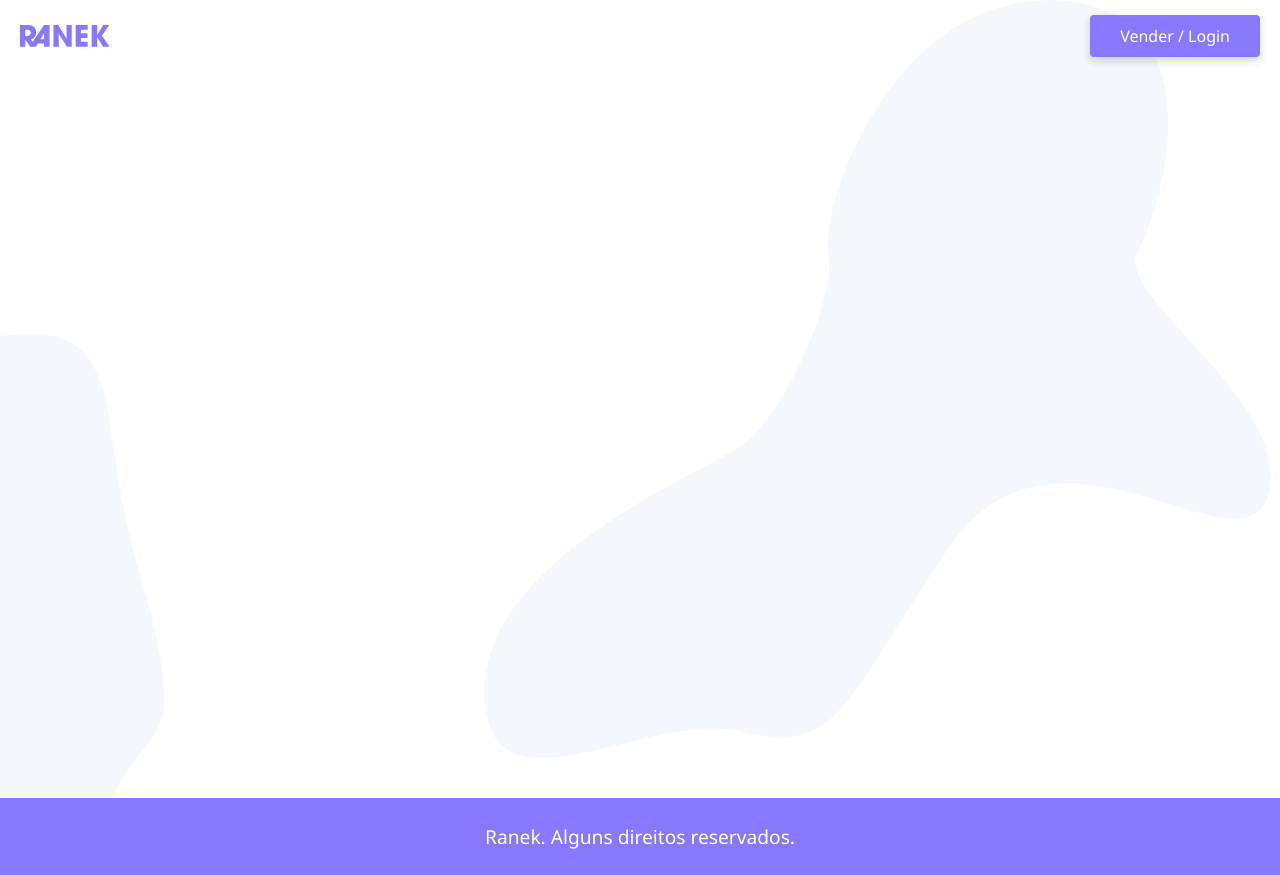
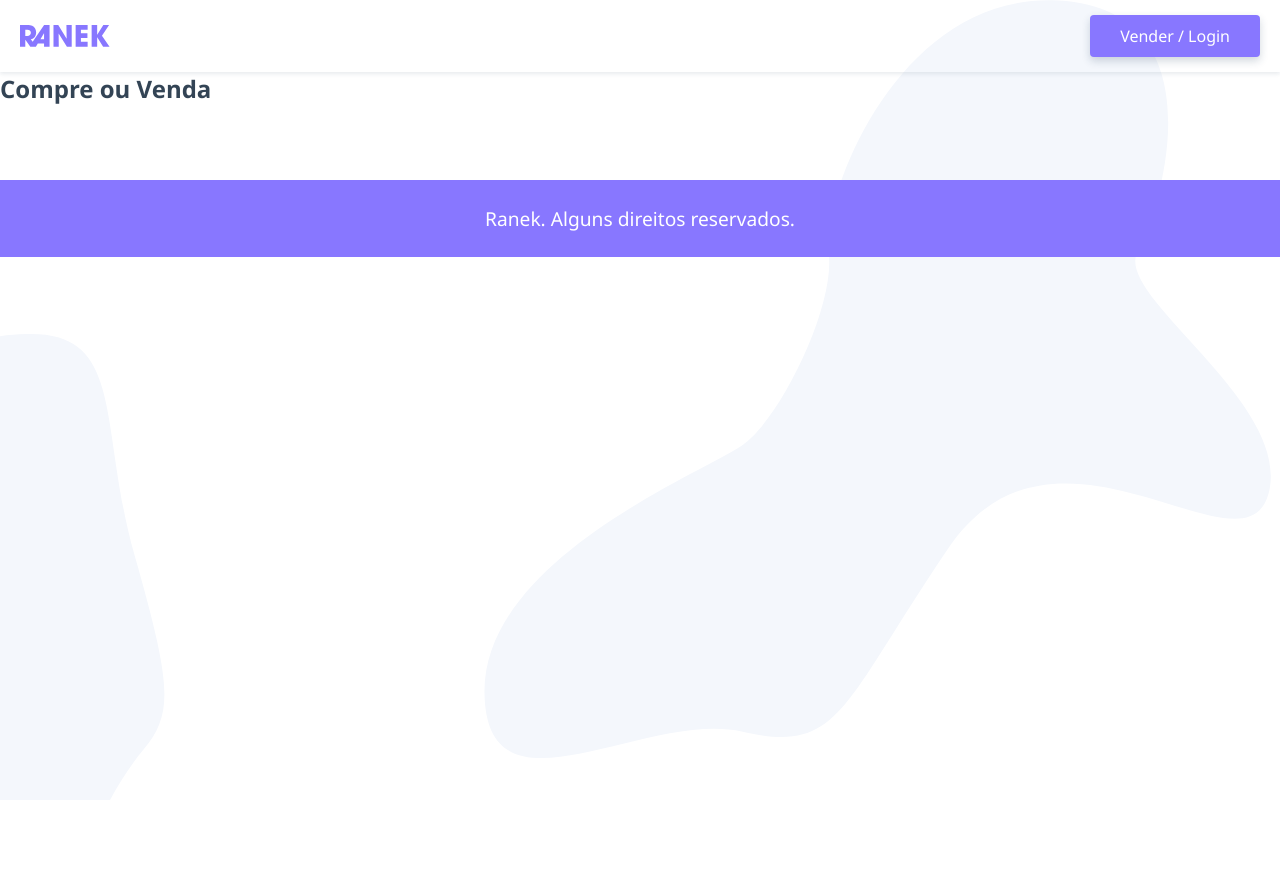
Before and after one commit to lqmorais/projeto-ranek, a Vue app: page / in a window 1280 px wide. After the commit the page ends 800 px from the top, so only its background shows below. Built offline with nearby package versions, Linux system fonts and the light colour scheme.

Commit message:
Ajuste Header e Footer

```diff
--- a/src/components/TheFooter.vue
+++ b/src/components/TheFooter.vue
@@ -10,7 +10,7 @@ export default {
 };
 </script>
 
-<style>
+<style scoped>
 footer {
   background: #87f;
   padding: 25px 0;
--- a/src/components/TheHeader.vue
+++ b/src/components/TheHeader.vue
@@ -21,7 +21,7 @@ nav {
   align-items: center;
   justify-content: space-between;
   padding: 15px 20px;
-  box-shadow: 0 2px 4px rgab(30, 60, 90, 0.1);
+  box-shadow: 0 2px 4px rgba(30, 60, 90, 0.1);
 }
 
 .logo {
--- a/src/views/Home.vue
+++ b/src/views/Home.vue
@@ -1,5 +1,7 @@
 <template>
-  <div></div>
+  <section>
+    <h1>Compre ou Venda</h1>
+  </section>
 </template>
 
 <script>
```
